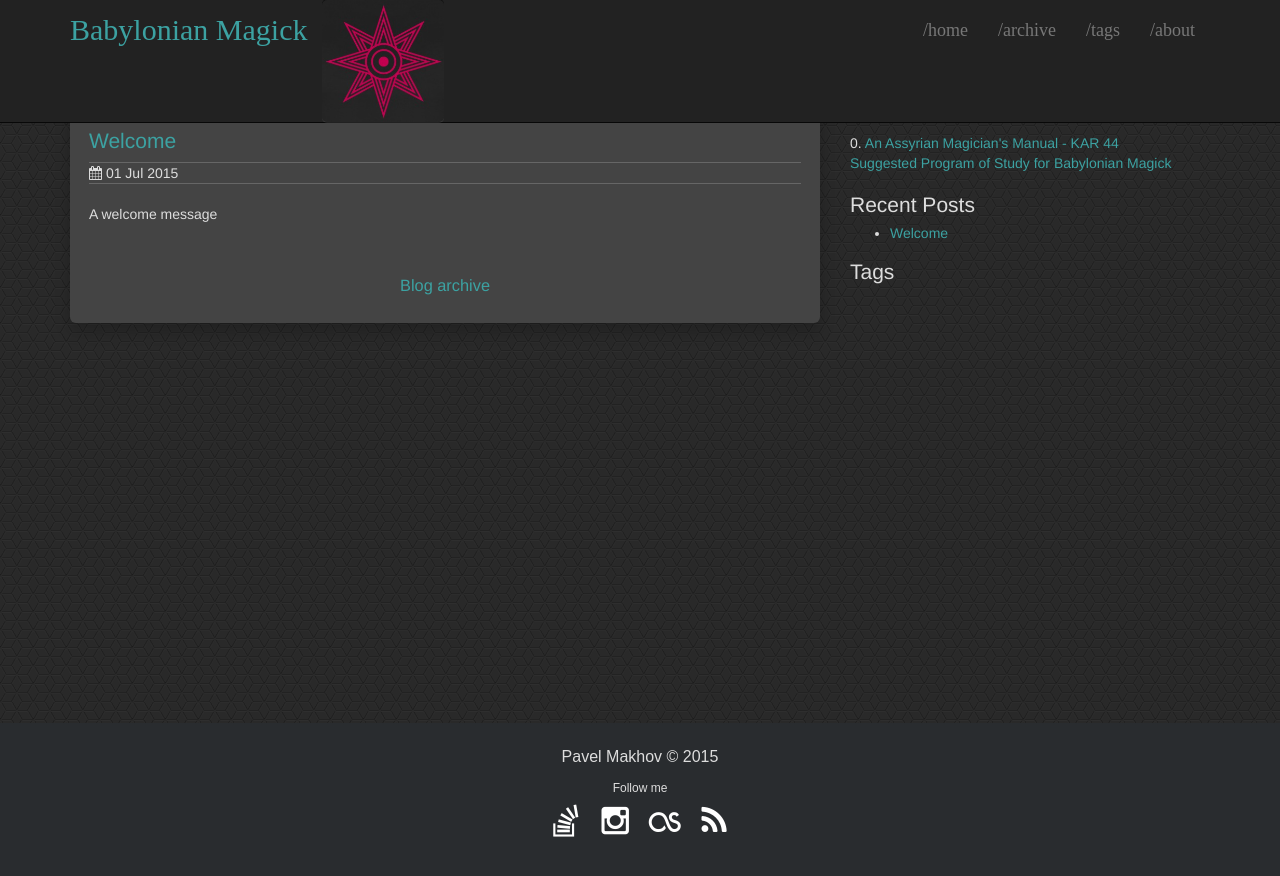
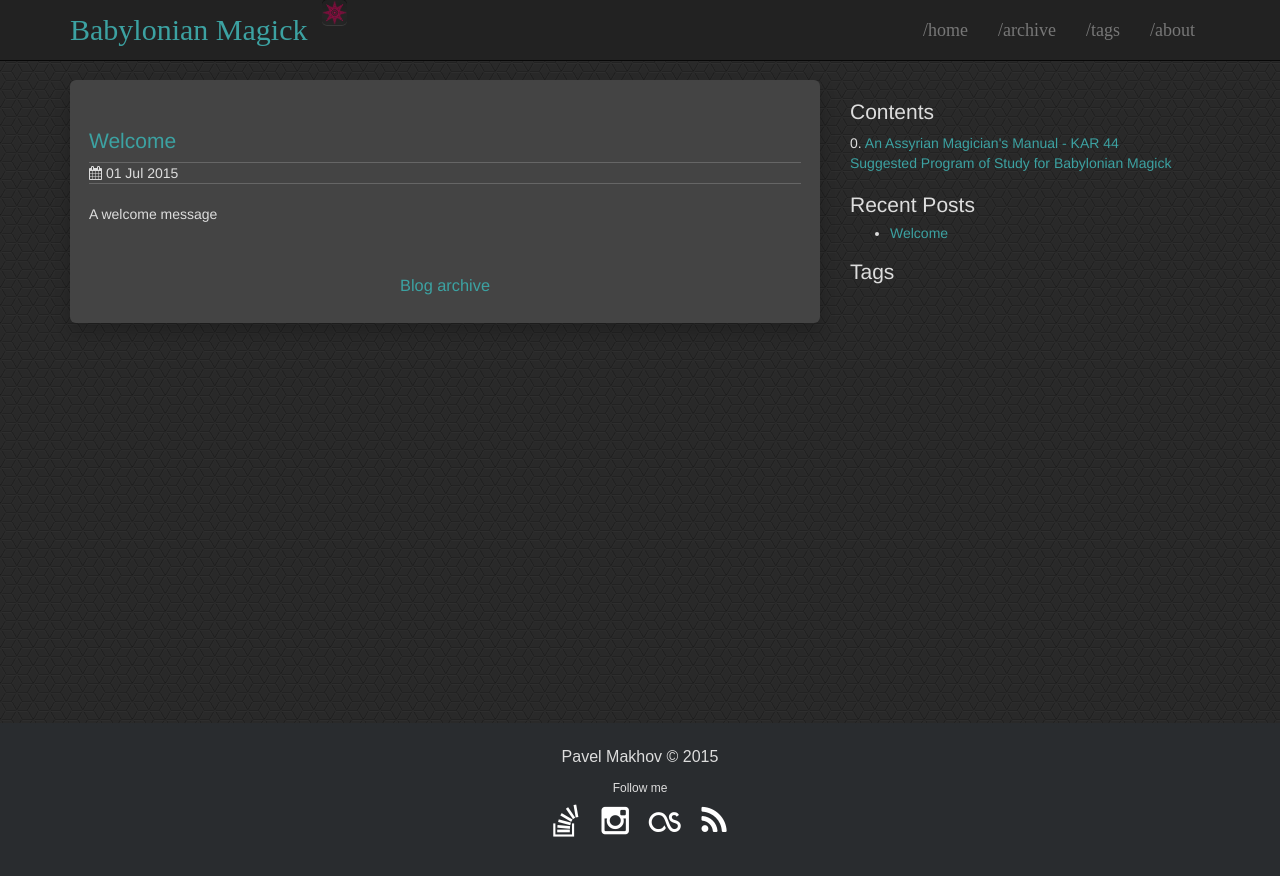
Before and after one commit to abaset/babylon, a Jekyll site: the page built from index.html, in a window 1280 px wide. Shown: the top 876 px of the page. Built offline with Jekyll 4.4.1, drawn with Linux system fonts in a browser that asks for light colours.

Commit message:
Update header.html

```diff
--- a/_includes/header.html
+++ b/_includes/header.html
@@ -40,7 +40,7 @@
   <nav class="navbar navbar-inverse navbar-fixed-top">
     <div class="container">
       <div class="navbar-header">
-          <img src="http://anpuluv.github.io/babylon/images/star.jpg" width="25%" height="25%">
+          <img src="http://anpuluv.github.io/babylon/images/star.jpg" width="25" height="25">
         <button type="button" class="navbar-toggle" data-toggle="collapse" data-target=".navbar-collapse">
           <span class="icon-bar"></span>
           <span class="icon-bar"></span>
```
